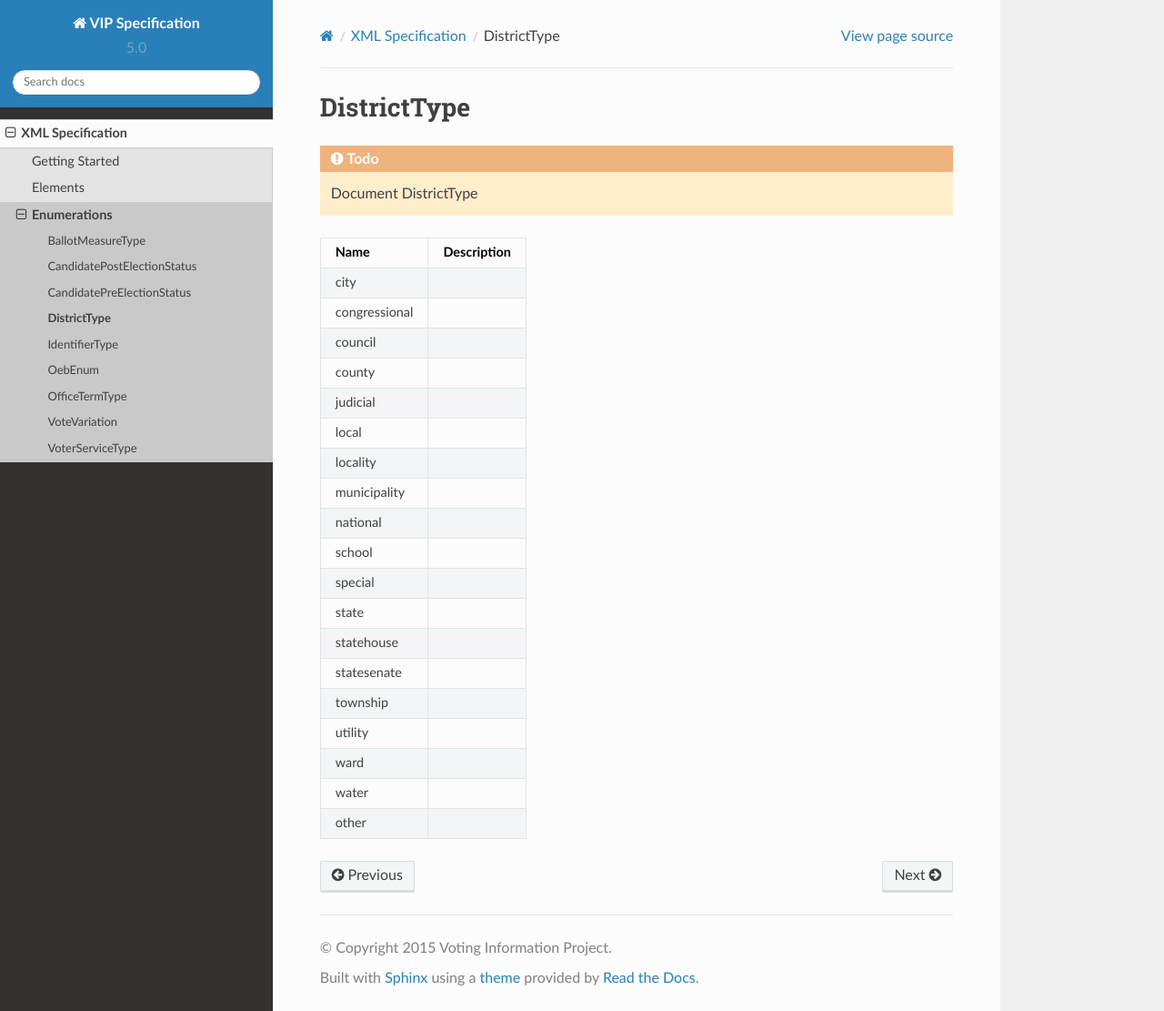
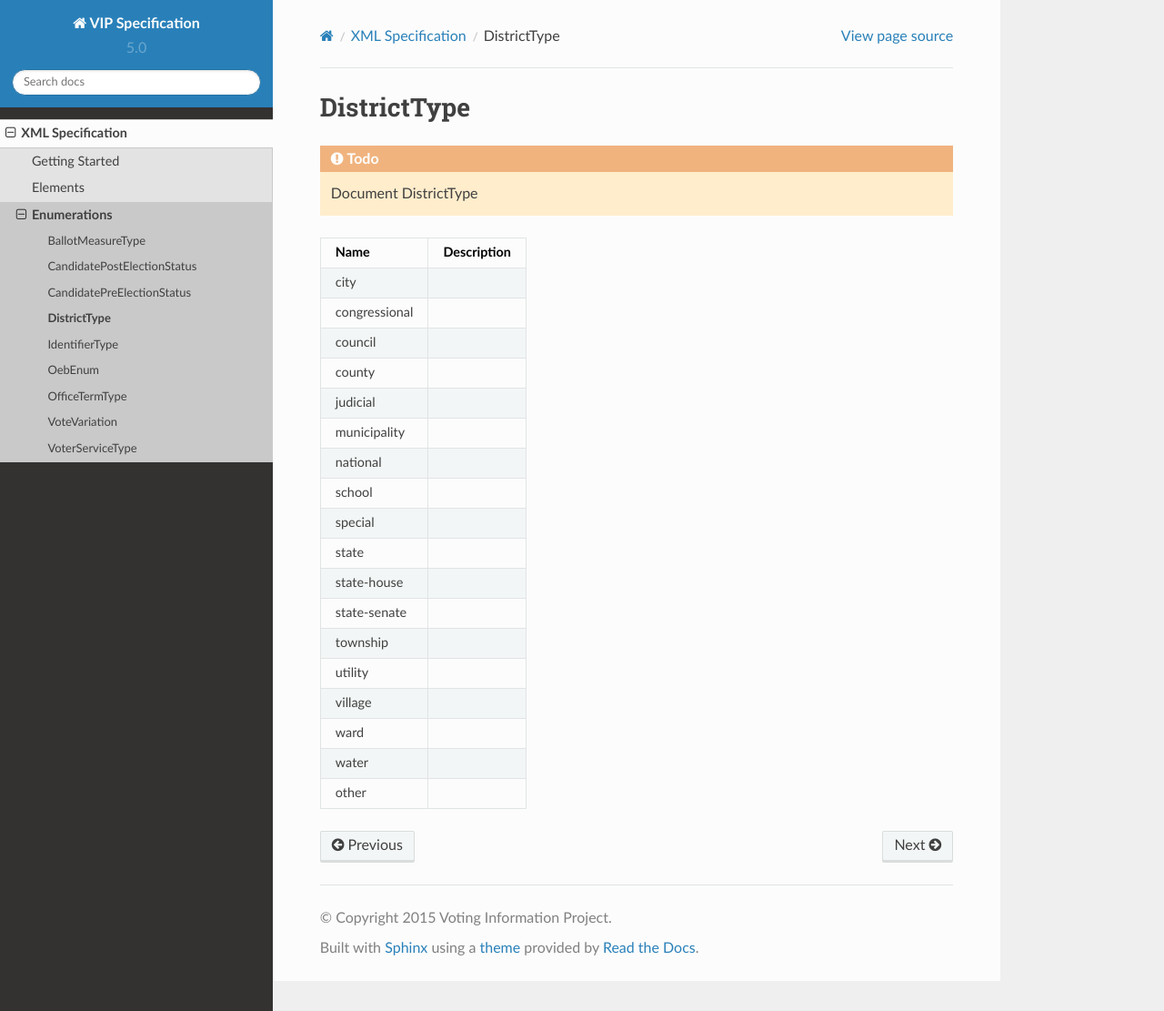
Before and after one commit to votinginfoproject/vip-specification, a Sphinx documentation site: the page built from docs/xml/enumerations/district_type.rst, in a window 1280 px wide and 1111 px high. Shown: the whole window at 91% size. Built offline with Sphinx 7.4.7 and the Read the Docs theme 2.0.0, drawn with Linux system fonts in a browser that asks for light colours.

Commit message:
Updated documentation of enumerations to match those in the latest revision of 1622.2

```diff
--- a/docs/xml/enumerations/candidate_post_election_status.rst
+++ b/docs/xml/enumerations/candidate_post_election_status.rst
@@ -17,5 +17,3 @@ CandidatePostElectionStatus
 +----------------------+----------------------------------------------------------------------------------+
 | withdrawn            |                                                                                  |
 +----------------------+----------------------------------------------------------------------------------+
-| write-in             |                                                                                  |
-+----------------------+----------------------------------------------------------------------------------+
--- a/docs/xml/enumerations/candidate_pre_election_status.rst
+++ b/docs/xml/enumerations/candidate_pre_election_status.rst
@@ -15,3 +15,5 @@ CandidatePreElectionStatus
 +----------------------+----------------------------------------------------------------------------------+
 | withdrawn            |                                                                                  |
 +----------------------+----------------------------------------------------------------------------------+
+| write-in             |                                                                                  |
++----------------------+----------------------------------------------------------------------------------+
--- a/docs/xml/enumerations/district_type.rst
+++ b/docs/xml/enumerations/district_type.rst
@@ -19,10 +19,6 @@ DistrictType
 +----------------------+----------------------------------------------------------------------------------+
 | judicial             |                                                                                  |
 +----------------------+----------------------------------------------------------------------------------+
-| local                |                                                                                  |
-+----------------------+----------------------------------------------------------------------------------+
-| locality             |                                                                                  |
-+----------------------+----------------------------------------------------------------------------------+
 | municipality         |                                                                                  |
 +----------------------+----------------------------------------------------------------------------------+
 | national             |                                                                                  |
@@ -33,13 +29,15 @@ DistrictType
 +----------------------+----------------------------------------------------------------------------------+
 | state                |                                                                                  |
 +----------------------+----------------------------------------------------------------------------------+
-| statehouse           |                                                                                  |
+| state-house          |                                                                                  |
 +----------------------+----------------------------------------------------------------------------------+
-| statesenate          |                                                                                  |
+| state-senate         |                                                                                  |
 +----------------------+----------------------------------------------------------------------------------+
 | township             |                                                                                  |
 +----------------------+----------------------------------------------------------------------------------+
 | utility              |                                                                                  |
++----------------------+----------------------------------------------------------------------------------+
+| village              |                                                                                  |
 +----------------------+----------------------------------------------------------------------------------+
 | ward                 |                                                                                  |
 +----------------------+----------------------------------------------------------------------------------+
```
